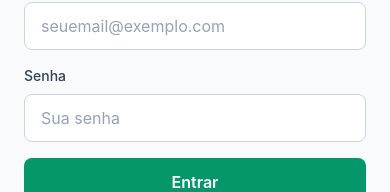
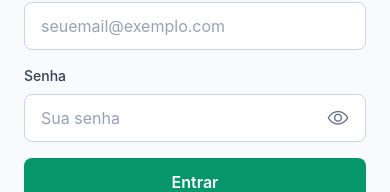
Before and after one commit to FabioAFischer/MyEconomy, a React Native app: screen /Limit in a window 390 px wide. Shown: the part 354-546 px from the top of the page. Built offline with nearby package versions, Linux system fonts and the light colour scheme; no server answers; what react-native-worklets would draw is missing.

Commit message:
fix: permite exibir senha durante gravação

```diff
--- a/src/components/Input.tsx
+++ b/src/components/Input.tsx
@@ -1,4 +1,12 @@
-import { Text, TextInput, TextInputProps, View } from "react-native";
+import { Ionicons } from "@expo/vector-icons";
+import { useState } from "react";
+import {
+  Text,
+  TextInput,
+  TextInputProps,
+  TouchableOpacity,
+  View,
+} from "react-native";
 
 type InputProps = TextInputProps & {
   label: string;
@@ -6,16 +14,39 @@ type InputProps = TextInputProps & {
 };
 
 export default function Input({ label, error, ...props }: InputProps) {
+  const [passwordVisible, setPasswordVisible] = useState(false);
+  const isPassword = Boolean(props.secureTextEntry);
+
   return (
     <View className="gap-2">
       <Text className="text-sm font-medium text-slate-700">{label}</Text>
-      <TextInput
-        className={`h-12 rounded-lg border bg-white px-4 text-base text-slate-900 ${
+      <View
+        className={`h-12 flex-row items-center rounded-lg border bg-white ${
           error ? "border-red-500" : "border-slate-300"
         }`}
-        placeholderTextColor="#94a3b8"
-        {...props}
-      />
+      >
+        <TextInput
+          className="h-full flex-1 px-4 text-base text-slate-900"
+          placeholderTextColor="#94a3b8"
+          {...props}
+          secureTextEntry={isPassword && !passwordVisible}
+        />
+        {isPassword ? (
+          <TouchableOpacity
+            accessibilityLabel={
+              passwordVisible ? "Ocultar senha" : "Mostrar senha"
+            }
+            className="h-full items-center justify-center px-4"
+            onPress={() => setPasswordVisible((visible) => !visible)}
+          >
+            <Ionicons
+              color="#64748b"
+              name={passwordVisible ? "eye-off-outline" : "eye-outline"}
+              size={22}
+            />
+          </TouchableOpacity>
+        ) : null}
+      </View>
       {error ? <Text className="text-sm text-red-600">{error}</Text> : null}
     </View>
   );
```
